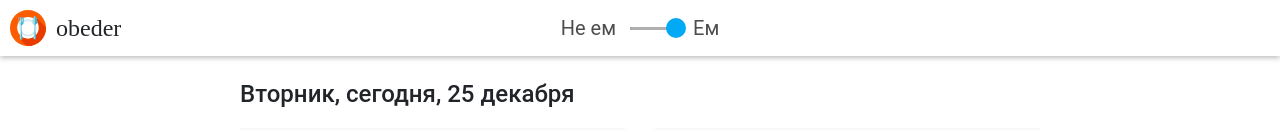
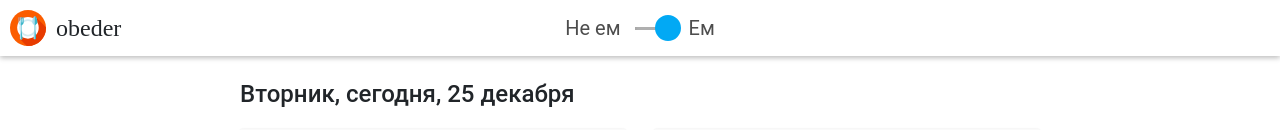
Before and after one commit to dimastad/TestObeder, a React (Create React App) app: page / in a window 1280 px wide. Shown: the top 130 px of the page. Built offline with nearby package versions, Linux system fonts and the light colour scheme; what webfontloader would draw is missing.

Commit message:
toggle restyled

```diff
--- a/src/components/Header/Header.css
+++ b/src/components/Header/Header.css
@@ -22,7 +22,7 @@
 
 span.choice{
     content: " ";
-    width: 49px;
+    width: 40px;
     height: 3px;
     -webkit-appearance: none;
     -moz-appearance: none;
@@ -48,12 +48,12 @@ span.choice{
 
 .checkbox-circle {
     position: absolute;
-    width: 20px;
-    height: 20px;
+    width: 26px;
+    height: 26px;
     border-radius: 50%;
-    border: 3px solid #807E7F;
-    top: 8px;
-    left: 60px;
+    border: 2px solid #807E7F;
+    top: 5px;
+    left: 63px;
     background: #fff;
     transition: all 0.5s;
     cursor: pointer;
@@ -61,7 +61,7 @@ span.choice{
 }
 
 input#choice:checked + .mainWrapper .checkbox-circle {
-    left: 105px;
+    left: 90px;
     background: #02a9f4;
     border-color: #02a9f4;
 }
```
